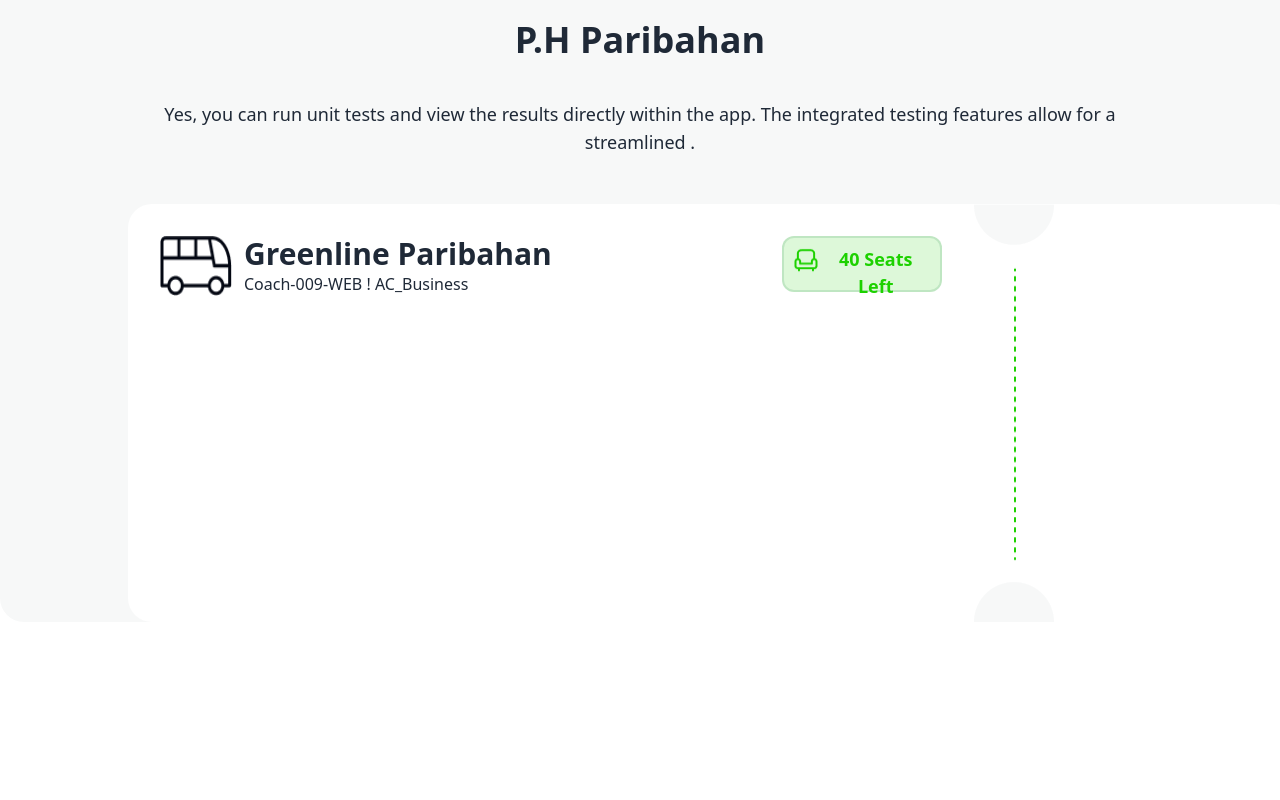
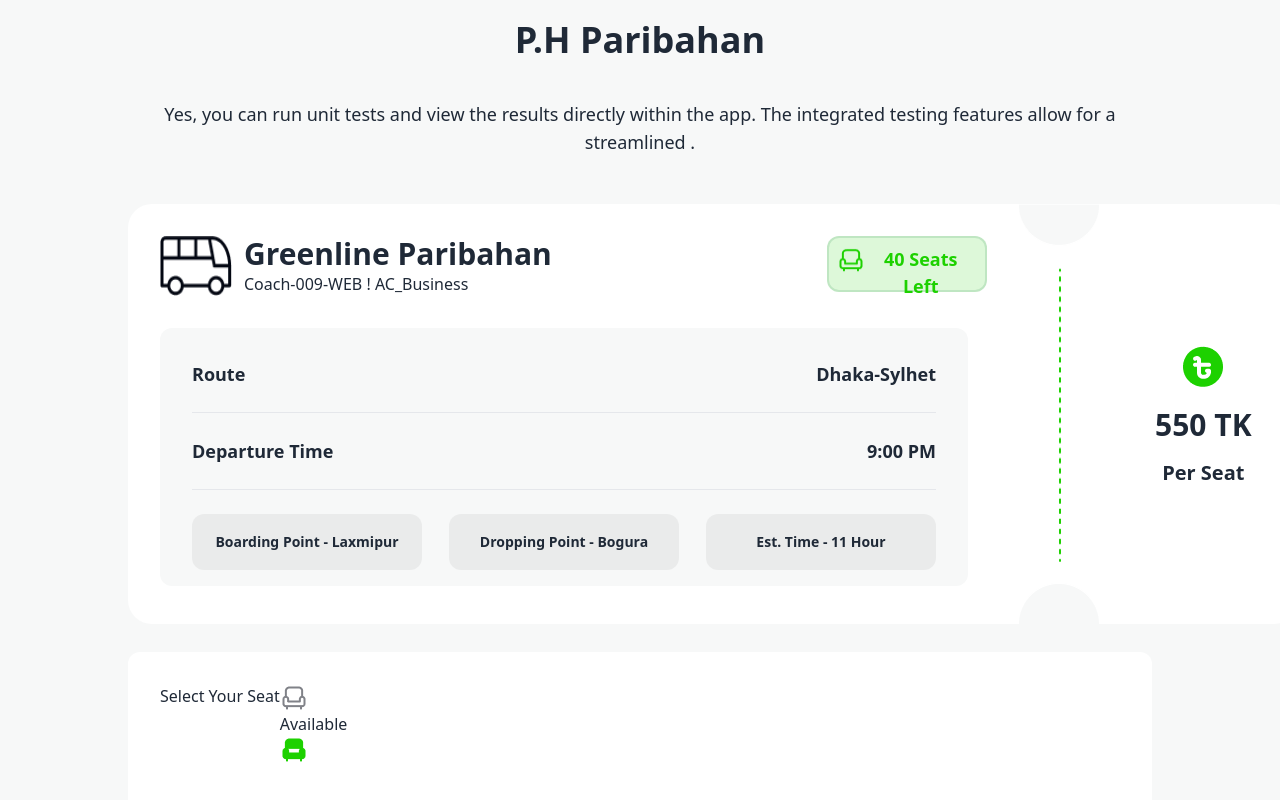
Before and after one commit to hrithikhd7/Ticket-Service-Website, a plain HTML site: page index.html in a window 1280 px wide. Shown: the part 1560-2360 px from the top of the page. Before the commit the page ends 2182 px from the top, so only its background shows below. Drawn offline with nearby package versions, Linux system fonts and the light colour scheme.

Commit message:
starting grid

```diff
--- a/index.html
+++ b/index.html
@@ -119,40 +119,67 @@
     </div>
 
     <section>
-      <div class="border-t-4 border-[#1DD100] rounded-3xl border-[] bg-[#F7F8F8] text-center ">
+      <div class="border-t-4 border-[#1DD100] rounded-3xl bg-[#F7F8F8] text-center ">
         <div class="lg:px-32 px-5">
         <h1 class="text-4xl font-bold mt-32 mb-10">P.H Paribahan</h1>
         <p class="text-lg mb-12">Yes, you can run unit tests and view the results directly within the app. The integrated testing features allow for a streamlined .</p>
-        <div class="w-[1170px] h-[418px] bg-white flex  rounded-3xl">
-          <div class="">
-            <div class="p-8 flex">
+        <div class="w-[1170px] h-[420px] bg-white flex  rounded-3xl">
+          <div class="p-8">
+            <div class="flex mb-8">
               <img src="images/bus-logo.png" class="h-auto w-[72px] ">
               <div class="text-left">
                 <h3 class="text-3xl font-bold  ml-3">Greenline Paribahan</h3>
                 <p1 class="ml-3">Coach-009-WEB ! AC_Business</p1>
               </div>
-            <div class="w-40 h-14 border-2 rounded-xl bg-[#1DD10026] border-green-700 border-opacity-15 ml-[230px] flex p-2 justify-between font-semibold align-middle">
+            <div class="w-40 h-14 border-2 rounded-xl bg-[#1DD10026] border-green-700 border-opacity-15 ml-[275px] flex p-2 justify-between font-semibold align-middle">
               <img src="images/seat-green.png" class="w-7 h-7">
               <p class="text-[18px] text-[#1DD100]">40 Seats Left</p>
-
+            </div>
+            </div>
+            <div class="w-[808px] h-[258px] rounded-xl bg-[#F7F8F8] p-8 flex flex-col gap-6">
+              <div class="flex justify-between">
+                <h3 class="text-lg font-semibold">Route</h3>
+                <h3 class="text-lg font-bold">Dhaka-Sylhet</h3>
+              </div>
+              <hr>
+              <div class="flex justify-between">
+                <h3 class="text-lg font-semibold">Departure Time </h3>
+                <h3 class="text-lg font-bold">9:00 PM</h3>
+              </div>
+              <hr>
+              <div class="flex justify-between text-center">
+                <h3 class="text-sm font-bold w-[230px] h-[56px] bg-[#0307120D] rounded-xl flex justify-center items-center">Boarding Point - Laxmipur</h3>
+                <h3 class="text-sm font-bold w-[230px] h-[56px] bg-[#0307120D] rounded-xl flex justify-center items-center">Dropping Point - Bogura</h3>
+                <h3 class="text-sm font-bold w-[230px] h-[56px] bg-[#0307120D] rounded-xl flex justify-center items-center">Est. Time - 11 Hour</h3>
+              </div>
             </div>
 
-
-            </div>
-
-
-
-
-
           </div>
-          <img src="images/info-devider.png">
-          <div></div>
+          <img src="images/info-devider.png" class="h-[420px]">
+          <div class="flex flex-col justify-center items-center ml-14 gap-y-4">
+            <img src="images/fare.png">
+            <h2 class="text-3xl font-bold">550 TK</h2>
+            <h3 class="text-xl font-semibold">Per Seat</h3>
+          </div>
+        </div>
+        <div class="w-[ 1170px] h-[1056px] bg-white mt-7 rounded-xl flex p-8">
+          <div class="flex">
+              <h1> Select Your Seat</h1>
+              <hr>
+              <div>
+                <img src="images/seat-gray.png">
+                <p1>Available</p1>
+                <img src="images/seat-green-filled.png">
+              </div>
+          </div>
 
 
         </div>
+
         </div>
       </div>
     </section>
+
       </main>
 
   </body>
```
